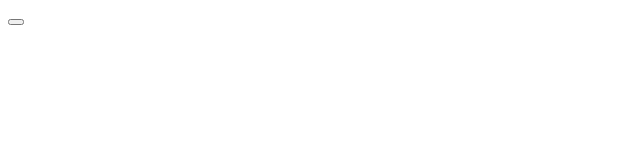
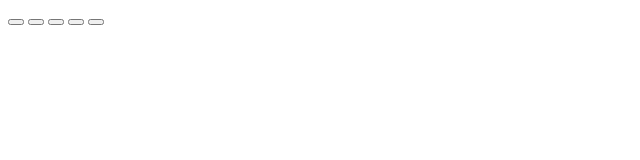
Before and after one commit to Gabriely-Perez/meu_primeiro_projeto, a plain HTML site: page index.html in a window 1280 px wide. Shown: the full height of the page, 0-640 px from the left. Drawn offline with Linux system fonts and the light colour scheme.

Commit message:
modifiquei 2 arquivos

```diff
--- a/index.html
+++ b/index.html
@@ -7,5 +7,9 @@
 </head>
 <body>
     <button></button>
+    <button></button>
+    <button></button>
+    <button></button>
+    <button></button>
 </body>
 </html>
--- a/script.js
+++ b/script.js
@@ -1 +1,4 @@
 console.log("hello word!");
+console.log("hello word!");
+console.log("hello word!");
+console.log("hello word!");
--- a/styles.css
+++ b/styles.css
@@ -0,0 +1 @@
+/*qualquer coisa*/
```
